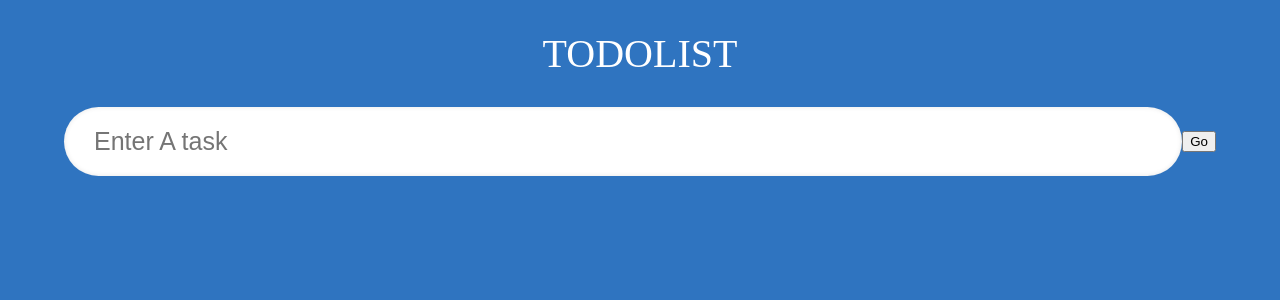
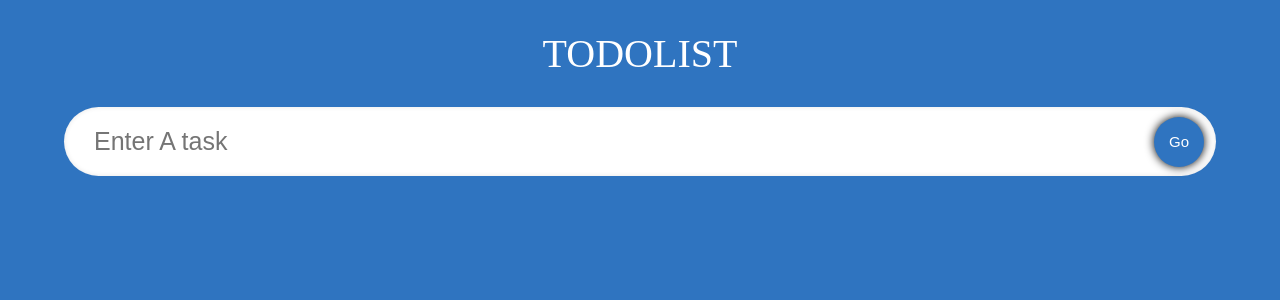
Before and after one commit to SaymanRabbi/todo_typescript, a React (Create React App) app: page / in a window 1280 px wide. Shown: the top 300 px of the page. Built offline with nearby package versions, Linux system fonts and the light colour scheme; a web font is replaced by a local one.

Commit message:
style button

```diff
--- a/src/Components/inputfield.css
+++ b/src/Components/inputfield.css
@@ -13,3 +13,22 @@
   transition: 0.2s;
   box-shadow: inset 0 0 5px rgba(0, 0, 0, 0.1);
 }
+.input_box:focus {
+  box-shadow: 0 0 10px 1000px rgba(0, 0, 0, 0.2);
+  outline: none;
+}
+.input_submit {
+  position: absolute;
+  width: 50px;
+  height: 50px;
+  margin: 12px;
+  border-radius: 50px;
+  right: 0px;
+  border: none;
+  font-size: 15px;
+  background-color: #2f74c0;
+  color: white;
+  transition: 0.2s;
+  box-shadow: 0 0 10px black;
+  cursor: pointer;
+}
```
